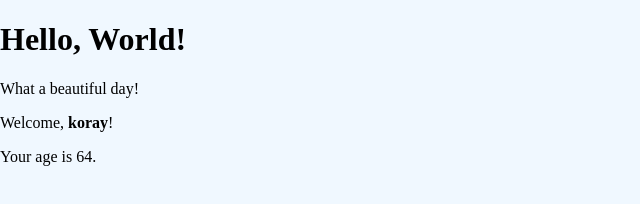
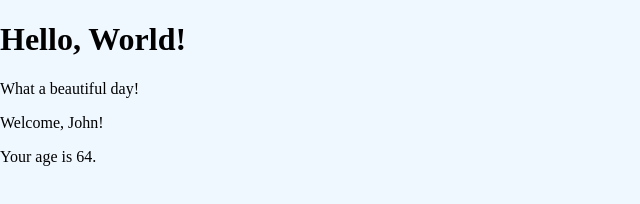
Before and after one commit to kry23/koray-korkmaz-dev-hope-react-mod-exercises, a React (Create React App) app: page / in a window 1280 px wide. Shown: the top 204 px of the page, without its empty margins (0-640 px from the left). Built offline with nearby package versions, Linux system fonts and the light colour scheme.

Commit message:
cond-4 sol.

```diff
--- a/src/App.js
+++ b/src/App.js
@@ -9,7 +9,7 @@ export class App extends React.Component {
       <div>
         <Hello></Hello>
         <Message></Message>
-        <Welcome name={<strong>koray</strong>}></Welcome>
+        <Welcome name={"John"}></Welcome>
       </div>
     );
   }
--- a/src/Welcome.jsx
+++ b/src/Welcome.jsx
@@ -13,10 +13,11 @@ export class Welcome extends React.Component {
     if (age >= 18 && age < 65) {
       ageComponent = <Age age={age}></Age>;
     }
+    console.log(this.props.name);
 
     return (
       <>
-        <p>Welcome, {this.props.name}!</p>
+        {this.props.name === "John" && <p>Welcome, {this.props.name}!</p>}
         {ageComponent}
       </>
     );
```
